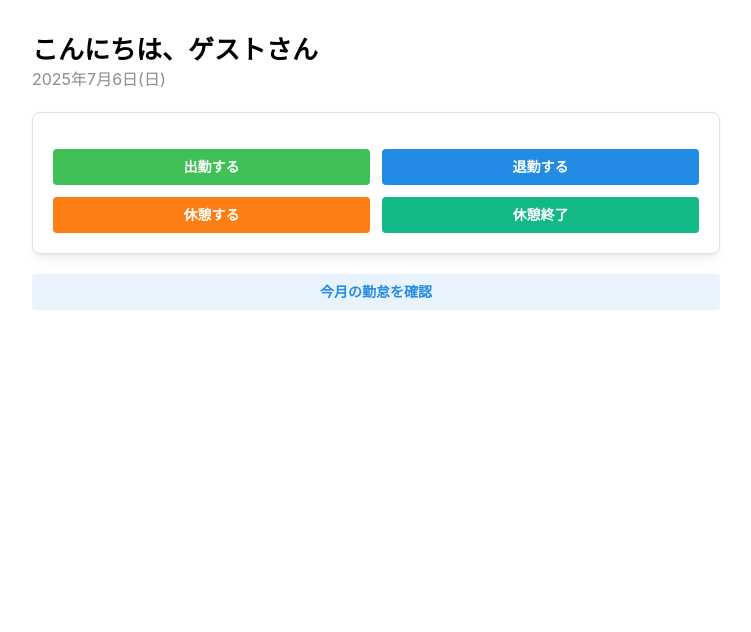
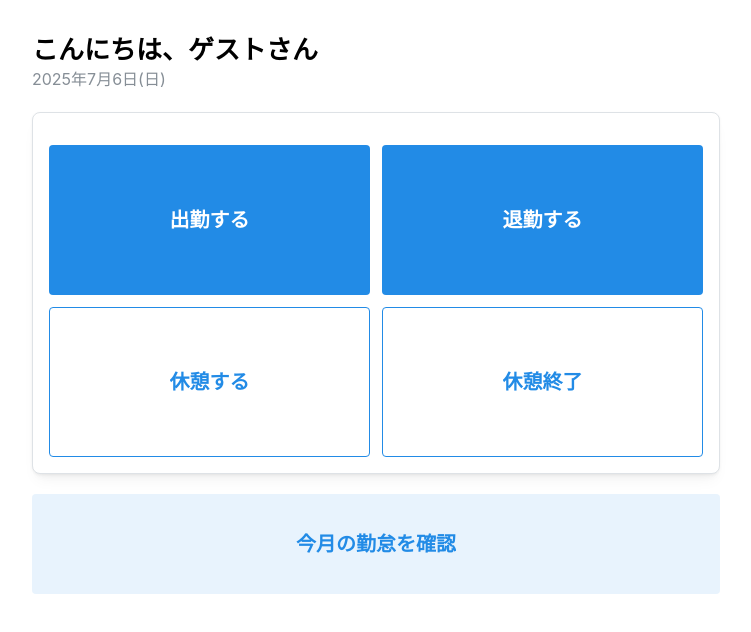
Before and after one commit to sakuya10969/attendance_client, a Next.js app: page / in a window 1280 px wide. Shown: the top 632 px of the page, without its empty margins (264-1015 px from the left). Built offline with nearby package versions, Linux system fonts and the light colour scheme; no server answers.

Commit message:
fix: root ui

```diff
--- a/app/page.tsx
+++ b/app/page.tsx
@@ -46,32 +46,32 @@ export default function DashboardPage() {
       </Title>
       <Text c="dimmed">{now}</Text>
 
-      <Card withBorder mt="lg" shadow="sm" radius="md" p="lg">
+      <Card withBorder mt="lg" shadow="sm" radius="md">
         <Grid mt="md" gutter="sm">
           <Grid.Col span={6}>
-            <Button color="green" fullWidth>
+            <Button fullWidth style={{ height: '150px', fontSize: '20px' }}>
               出勤する
             </Button>
           </Grid.Col>
           <Grid.Col span={6}>
-            <Button color="blue" fullWidth>
+            <Button fullWidth style={{ height: '150px', fontSize: '20px' }}>
               退勤する
             </Button>
           </Grid.Col>
           <Grid.Col span={6}>
-            <Button color="orange" fullWidth>
+            <Button variant="outline" fullWidth style={{ height: '150px', fontSize: '20px' }}>
               休憩する
             </Button>
           </Grid.Col>
           <Grid.Col span={6}>
-            <Button color="teal" fullWidth>
+            <Button variant="outline" fullWidth style={{ height: '150px', fontSize: '20px' }}>
               休憩終了
             </Button>
           </Grid.Col>
         </Grid>
       </Card>
 
-      <Button fullWidth mt="lg" variant="light" component="a" href="/records">
+      <Button fullWidth mt="lg" variant="light" component="a" href="/records" style={{ height: '100px', fontSize: '20px' }}>
         今月の勤怠を確認
       </Button>
     </Container>
```
